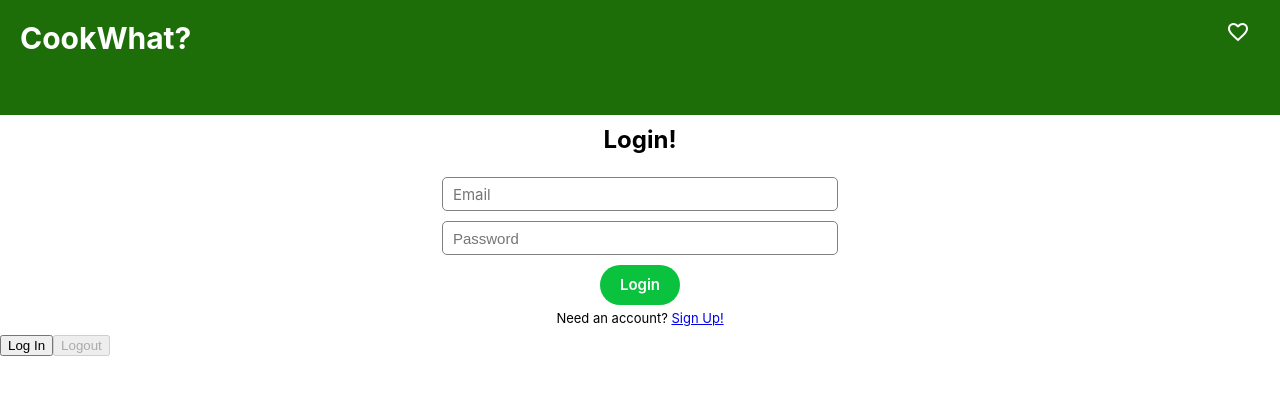
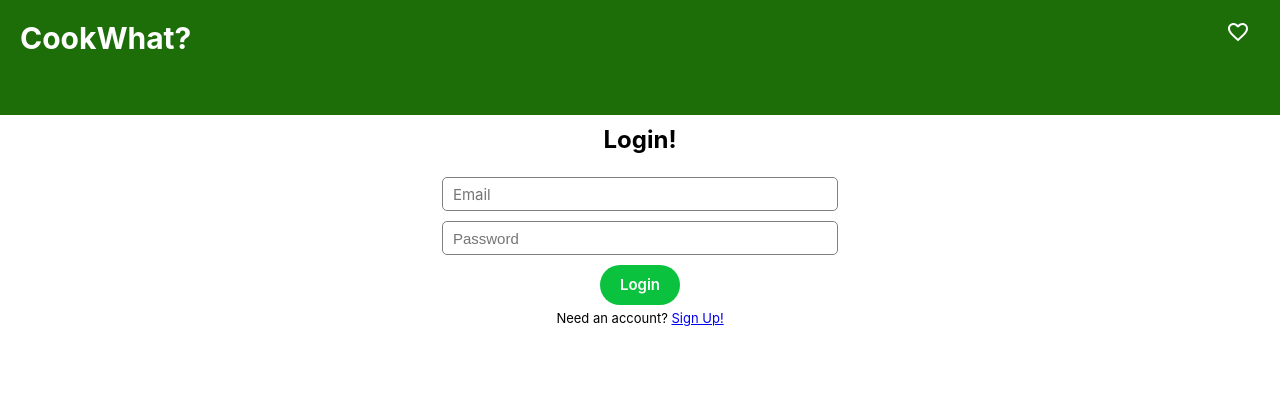
Before and after one commit to raihanyusri/recipe-searcher, a React (Create React App) app: page /login in a window 1280 px wide. Shown: the top 394 px of the page. Built offline with nearby package versions, Linux system fonts and the light colour scheme; no server answers.

Commit message:
removed unnecessary buttons

```diff
--- a/src/views/Login.js
+++ b/src/views/Login.js
@@ -59,8 +59,8 @@ export default function Signup() {
                 <Prompt>Need an account? {!currentUser?.email ? <Link to="/signup">Sign Up!</Link> : ""}</Prompt>
             </InputContainer>
 
-            <button disabled={loading || currentUser} onClick={handleLogin}>Log In</button>
-            <button disabled={loading || !currentUser} onClick={handleLogout}>Logout</button>
+            {/* <button disabled={loading || currentUser} onClick={handleLogin}>Log In</button>
+            <button disabled={loading || !currentUser} onClick={handleLogout}>Logout</button> */}
         </div>
     )
 }
--- a/src/views/Signup.js
+++ b/src/views/Signup.js
@@ -66,8 +66,8 @@ export default function Signup() {
                 <Prompt>Already a user? {!currentUser?.email ? <Link to="/login">Log in</Link> : ""}</Prompt>
             </InputContainer>
 
-            <button disabled={loading || currentUser} onClick={handleLogin}>Log In</button>
-            <button disabled={loading || !currentUser} onClick={handleLogout}>Logout</button>
+            {/* <button disabled={loading || currentUser} onClick={handleLogin}>Log In</button>
+            <button disabled={loading || !currentUser} onClick={handleLogout}>Logout</button> */}
         </div>
     )
 }
```
